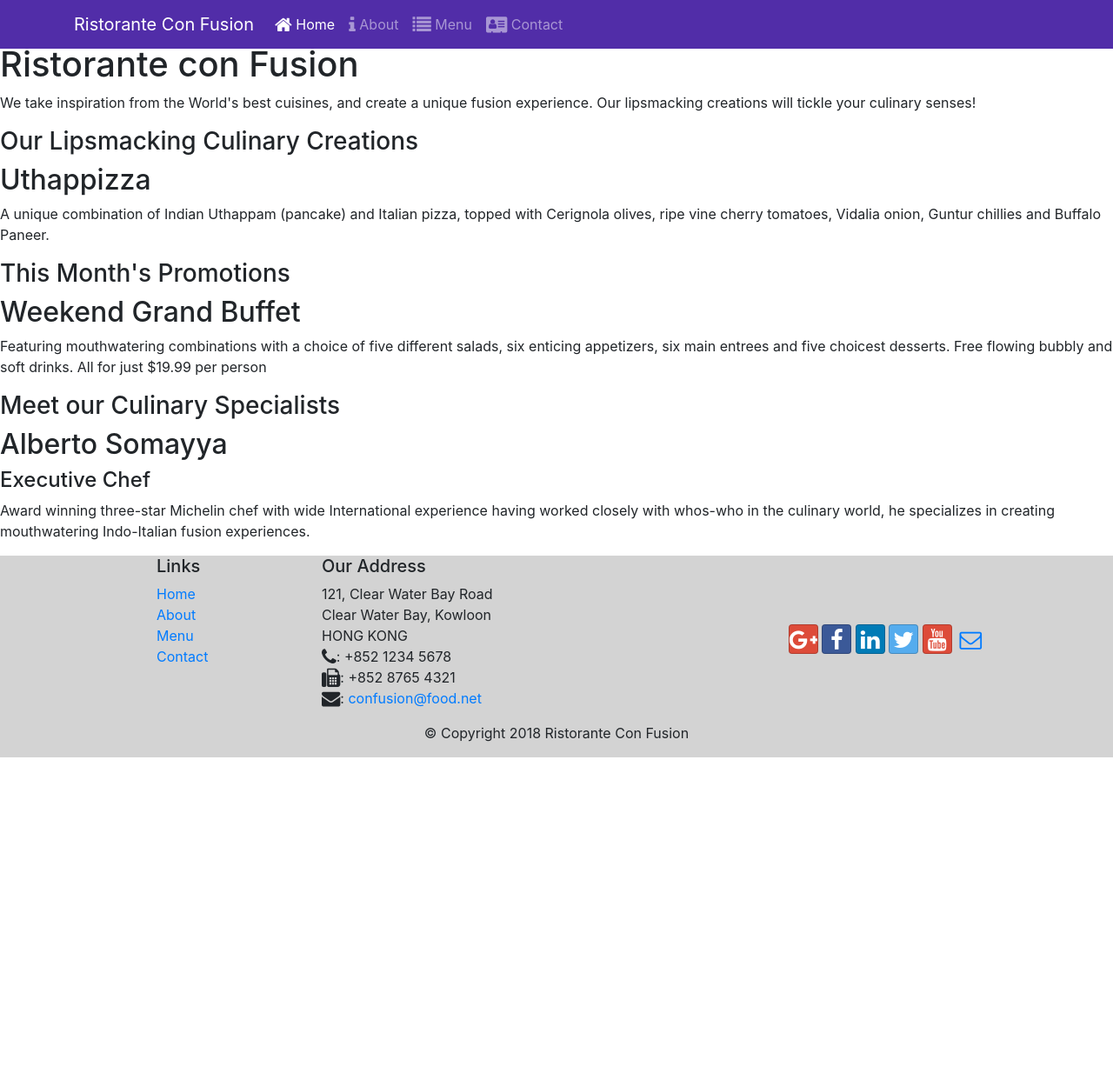
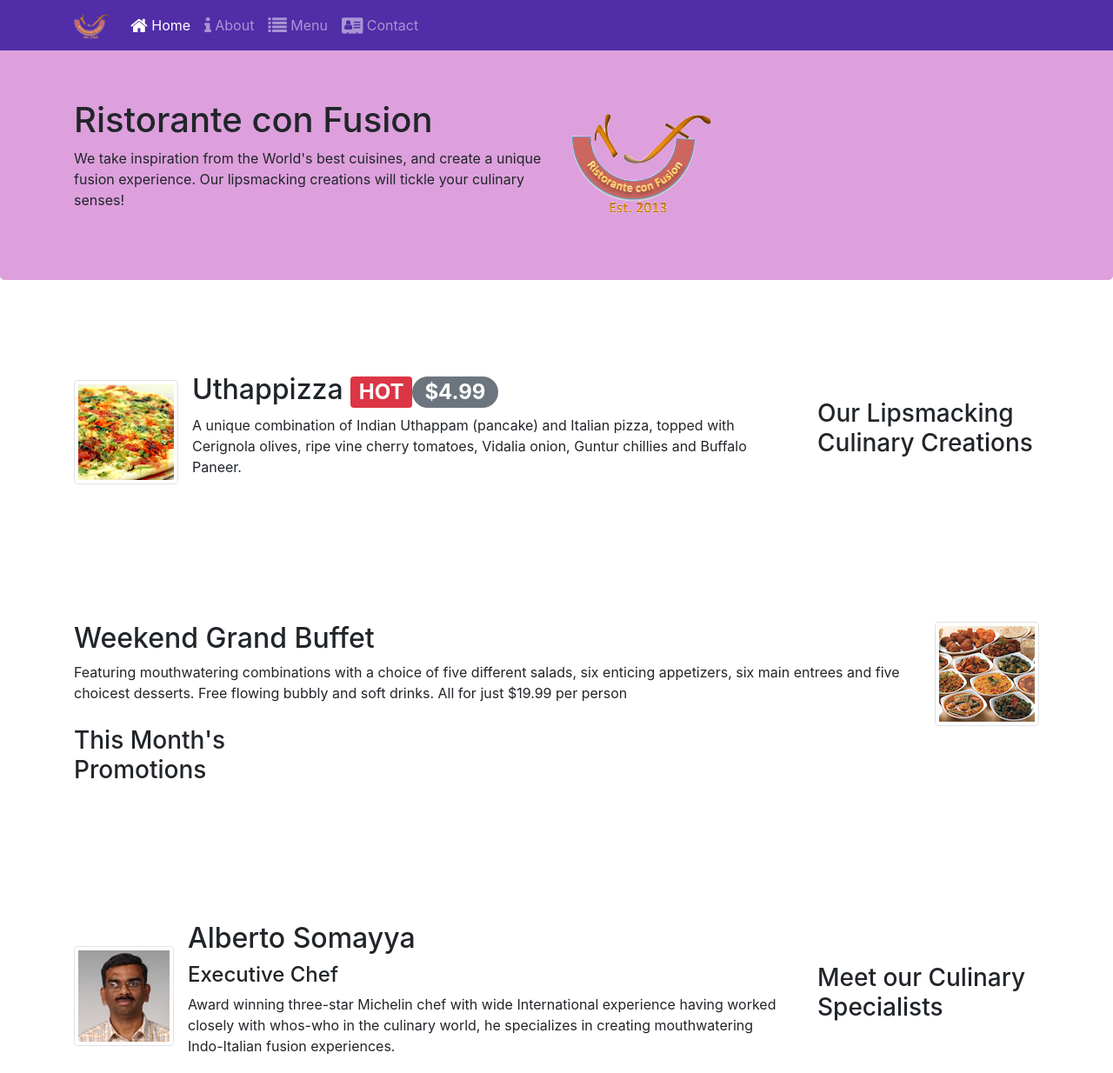
Before and after one commit to Raviraj2277/mern3, a website: page index.html in a window 1280 px wide. Shown: the top 1234 px of the page at 87% size. Before the commit the page ends 871 px from the top, so only its background shows below. Drawn offline with nearby package versions, Linux system fonts and the light colour scheme.

Commit message:
images added

```diff
--- a/index.html
+++ b/index.html
@@ -18,7 +18,7 @@
 <body>
     <nav class="navbar navbar-dark navbar-expand-sm  fixed-top">
         <div class="container">
-           <a class="navbar-brand" href="#">Ristorante Con Fusion</a>
+           <a class="navbar-brand" href="#"><img src="img/logo.png" alt="" srcset="" height="30" width="41"></a>
            <div class="collapse navbar-collapse" id="Navbar">
            <ul class="navbar-nav mr-auto">
             <li class="nav-item active"><a class="nav-link" href="./index.html"><span class="fa fa-home fa-lg"></span> Home</a></li>
@@ -32,50 +32,84 @@
             <span class="navbar-toggler-icon"></span>
         </button>
     </nav>
-    <header>
-        <div>
-            <div>
-                <div>
+    <header class="jumbotron">
+        <div class="container">
+            <div class="row row-header">
+                <div class="col-12 col-sm-6">
                     <h1>Ristorante con Fusion</h1>
                     <p>We take inspiration from the World's best cuisines, and create a unique fusion experience. Our lipsmacking creations will tickle your culinary senses!</p>
                 </div>
-                <div>
+
+                    <div class="col-12 col-sm align-self-center">
+                        <img src="img/logo.png" class="img-fluid">
                     </div>
+
             </div>
         </div>
     </header>
 
-    <div>
-        <div>
-            <div>
+    <div class="container">
+        <div class="row row-content align-items-center" style="padding-top: 75px; padding-bottom: 75px;">
+            <div class="col-12 col-sm-4 order-sm-last col-md-3 ">
                 <h3>Our Lipsmacking Culinary Creations</h3>
            </div>
-            <div>
-                <h2>Uthappizza</h2>
-                <p>A unique combination of Indian Uthappam (pancake) and Italian pizza, topped with Cerignola olives, ripe vine cherry tomatoes, Vidalia onion, Guntur chillies and Buffalo Paneer.</p>
+          <div class="col-12 col-sm order-sm-first col-md" >
+            <div class="media">
+                <img class="d-flex mr-3 img-thumbnail align-self-center"
+                        src="img/uthappizza.png" alt="Uthappizza">
+                <div class="media-body">
+                    <h2 class="mt-0">Uthappizza <span class="badge badge-danger">HOT </span><span class="badge badge-pill badge-secondary">$4.99</span></h2>
+                    <p class="d-none d-sm-block">A unique combination of Indian Uthappam (pancake) and
+                        Italian pizza, topped with Cerignola olives, ripe vine
+                        cherry tomatoes, Vidalia onion, Guntur chillies and
+                        Buffalo Paneer.</p>
+                </div>
+            </div>
          </div>
         </div>
 
 
-        <div>
-            <div>
+        <div class="row row-content align-items-center" style="padding-top: 75px; padding-bottom: 75px;"  >
+            <div class="col-12 col-sm-4 order-sm-last col-md-3 ">
                 <h3>This Month's Promotions</h3>
             </div>
             <div>
+                <div class="col-12 col-sm order-sm-first col-md">
+                    <div class="media">
+
+                        <div class="media-body">
                 <h2>Weekend Grand Buffet</h2>
+
             <p>Featuring mouthwatering combinations with a choice of five different salads, six enticing appetizers, six main entrees and five choicest desserts. Free flowing bubbly and soft drinks. All for just $19.99 per person </p>
+                        </div>
+                        <img class="d-flex ml-3 img-thumbnail align-self-center"
+                                src="img/buffet.png" alt="Weekend Grand Buffet">
                      </div>
                  </div>
 
-        <div>
-            <div>
+            </div>
+        </div>
+
+        <div class="row row-content align-items-center" style="padding-top: 75px; padding-bottom: 75px;">
+            <div class="col-12 col-sm-4 order-sm-last col-md-3 ">
                 <h3>Meet our Culinary Specialists</h3>
             </div>
-            <div>
-                <h2>Alberto Somayya</h2>
+            <div class="col-12 col-sm order-sm-first col-md">
+                <div class="media">
+                    <img class="d-flex mr-3 img-thumbnail align-self-center"
+                            src="img/alberto.png" alt="Alberto Somayya">
+                    <div class="media-body">
+                        <h2 class="mt-0">Alberto Somayya</h2>
                         <h4>Executive Chef</h4>
-                <p>Award winning three-star Michelin chef with wide International experience having worked closely with whos-who in the culinary world, he specializes in creating mouthwatering Indo-Italian fusion experiences. </p>
+                        <p class="d-none d-sm-block">Award winning three-star Michelin chef with wide
+                            International experience having worked closely with
+                            whos-who in the culinary world, he specializes in
+                            creating mouthwatering Indo-Italian fusion experiences.
+                            </p>
                     </div>
+                </div>
+            </div>
+
         </div>
     </div>
 
--- a/style.css
+++ b/style.css
@@ -12,3 +12,7 @@ body{
 .navbar-dark {
      background-color: #512DA8;
 }
+.row
+{
+    padding: 75x 75px 75px px;
+}
```
Also changed, not shown: aboutus.html (+3 -2 lines), contactus.html (+3 -2 lines), img/alberto.png (added), img/buffet.png (added), img/logo.png (added), img/uthappizza.png (added), 1 other file. Lines whose indentation alone changed are shown as unchanged.
